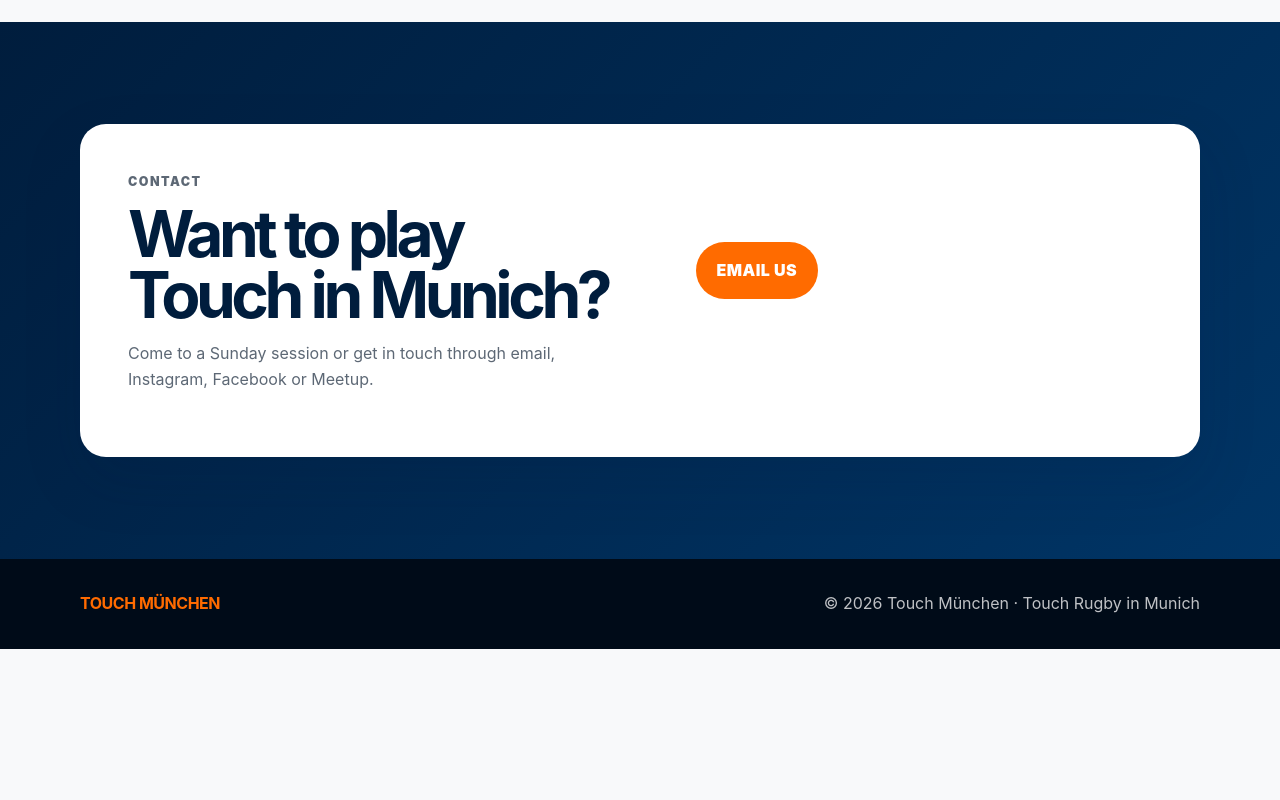
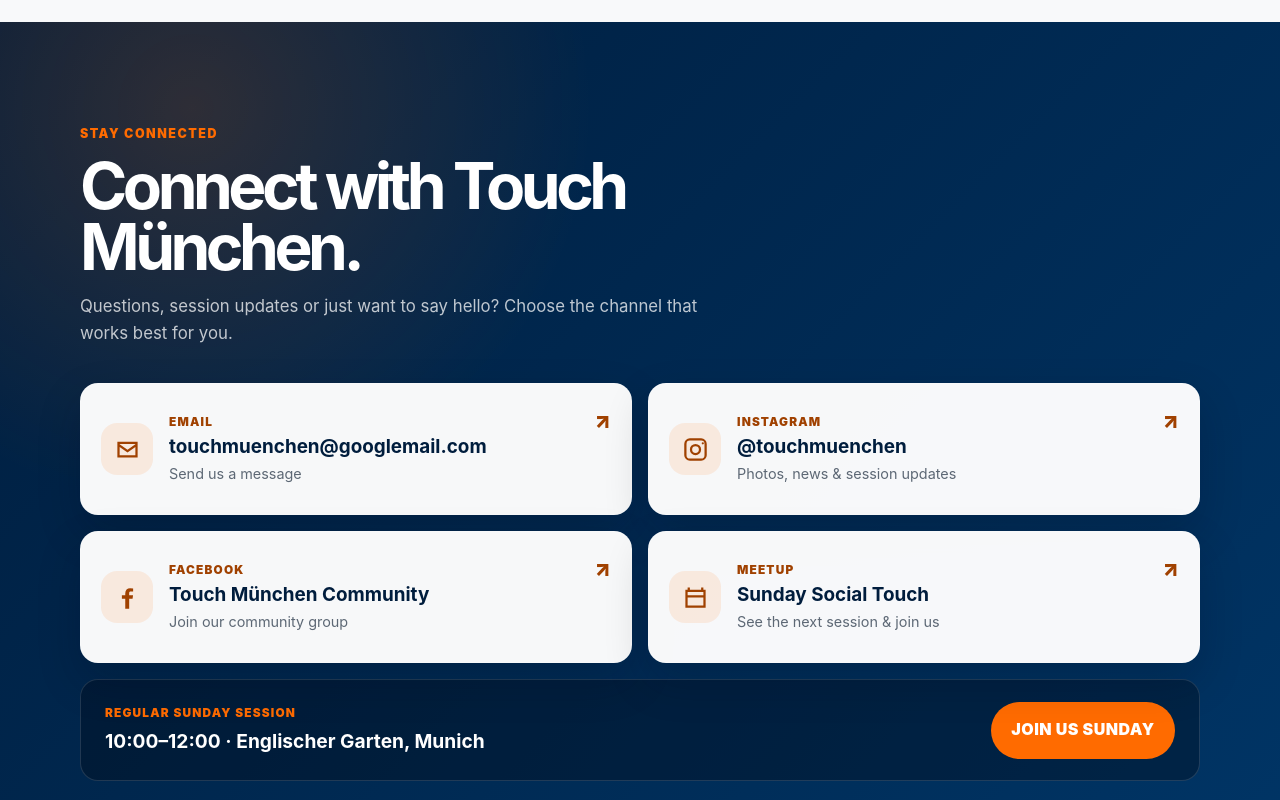
Before and after one commit to gomesprince/touchmuenchen, a plain HTML site: page index.html in a window 1280 px wide. Shown: the part 2800-3600 px from the top of the page. Before the commit the page ends 3449 px from the top, so only its background shows below. Drawn offline with Linux system fonts and the light colour scheme.

Commit message:
chore(contacts): updating landing page

```diff
--- /dev/null
+++ b/assets/css/contact.css
@@ -0,0 +1,183 @@
+.contact-section {
+  background:
+    radial-gradient(circle at 15% 10%, rgba(255, 107, 0, 0.18), transparent 30%),
+    linear-gradient(135deg, var(--navy), var(--navy-2));
+}
+
+.contact-heading {
+  max-width: 760px;
+  margin-bottom: 2.25rem;
+}
+
+.contact-heading h2 {
+  color: var(--white);
+}
+
+.contact-heading > p:last-child {
+  max-width: 630px;
+  margin: 1rem 0 0;
+  color: rgba(255, 255, 255, 0.74);
+  font-size: 1.05rem;
+}
+
+.contact-grid {
+  display: grid;
+  grid-template-columns: repeat(2, minmax(0, 1fr));
+  gap: 1rem;
+}
+
+.contact-card {
+  position: relative;
+  display: grid;
+  grid-template-columns: auto minmax(0, 1fr) auto;
+  align-items: center;
+  gap: 1rem;
+  min-height: 132px;
+  padding: 1.25rem;
+  overflow: hidden;
+  background: rgba(255, 255, 255, 0.97);
+  border: 1px solid rgba(255, 255, 255, 0.16);
+  border-radius: var(--radius);
+  box-shadow: 0 18px 44px rgba(0, 11, 24, 0.2);
+  transition:
+    transform 180ms ease,
+    box-shadow 180ms ease,
+    border-color 180ms ease;
+}
+
+.contact-card:hover,
+.contact-card:focus-visible {
+  transform: translateY(-4px);
+  border-color: rgba(255, 107, 0, 0.7);
+  box-shadow: 0 24px 55px rgba(0, 11, 24, 0.3);
+}
+
+.contact-card:focus-visible {
+  outline: 3px solid rgba(255, 107, 0, 0.45);
+  outline-offset: 3px;
+}
+
+.contact-icon {
+  width: 52px;
+  height: 52px;
+  display: grid;
+  place-items: center;
+  flex: 0 0 auto;
+  border-radius: 16px;
+  background: rgba(255, 107, 0, 0.11);
+  color: var(--orange-dark);
+}
+
+.contact-icon svg {
+  width: 27px;
+  height: 27px;
+  fill: currentColor;
+}
+
+.contact-content {
+  min-width: 0;
+  display: flex;
+  flex-direction: column;
+}
+
+.contact-label {
+  margin-bottom: 0.15rem;
+  color: var(--orange-dark);
+  font-size: 0.74rem;
+  font-weight: 950;
+  letter-spacing: 0.1em;
+  text-transform: uppercase;
+}
+
+.contact-content strong {
+  color: var(--navy);
+  font-size: clamp(1rem, 2vw, 1.18rem);
+  line-height: 1.25;
+  overflow-wrap: anywhere;
+}
+
+.contact-content > span:last-child {
+  margin-top: 0.25rem;
+  color: var(--muted);
+  font-size: 0.9rem;
+}
+
+.contact-arrow {
+  align-self: start;
+  color: var(--orange-dark);
+  font-size: 1.3rem;
+  font-weight: 900;
+}
+
+.contact-session {
+  display: flex;
+  align-items: center;
+  justify-content: space-between;
+  gap: 1.5rem;
+  margin-top: 1rem;
+  padding: 1.35rem 1.5rem;
+  background: rgba(0, 11, 24, 0.38);
+  border: 1px solid rgba(255, 255, 255, 0.13);
+  border-radius: var(--radius);
+  color: var(--white);
+}
+
+.contact-session > div {
+  display: flex;
+  flex-direction: column;
+  gap: 0.15rem;
+}
+
+.contact-session-kicker {
+  color: var(--orange);
+  font-size: 0.74rem;
+  font-weight: 950;
+  letter-spacing: 0.1em;
+  text-transform: uppercase;
+}
+
+.contact-session strong {
+  font-size: clamp(1rem, 2vw, 1.2rem);
+}
+
+@media (max-width: 820px) {
+  .contact-grid {
+    grid-template-columns: 1fr;
+  }
+
+  .contact-session {
+    align-items: stretch;
+    flex-direction: column;
+  }
+
+  .contact-session .button {
+    width: 100%;
+  }
+}
+
+@media (max-width: 520px) {
+  .contact-card {
+    grid-template-columns: auto minmax(0, 1fr);
+    min-height: 0;
+    padding: 1rem;
+  }
+
+  .contact-icon {
+    width: 46px;
+    height: 46px;
+    border-radius: 14px;
+  }
+
+  .contact-icon svg {
+    width: 24px;
+    height: 24px;
+  }
+
+  .contact-arrow {
+    display: none;
+  }
+
+  .contact-session {
+    padding: 1.1rem;
+  }
+}
--- a/index.html
+++ b/index.html
@@ -11,6 +11,7 @@
   <meta name="theme-color" content="#001d3d" />
   <title>Touch München | Touch Rugby in Munich</title>
   <link rel="stylesheet" href="assets/css/styles.css" />
+  <link rel="stylesheet" href="assets/css/contact.css" />
 </head>
 
 <body>
@@ -241,52 +242,102 @@
       </div>
     </section>
 
-    <section class="section cta-section" id="contact" aria-labelledby="contact-title">
-      <div class="container cta-card">
-        <div>
-          <p class="eyebrow">Contact</p>
-
-          <h2 id="contact-title">Want to play Touch in Munich?</h2>
-
+    <section class="section cta-section contact-section" id="contact" aria-labelledby="contact-title">
+      <div class="container">
+        <div class="contact-heading">
+          <p class="eyebrow">Stay connected</p>
+          <h2 id="contact-title">Connect with Touch München.</h2>
           <p>
-            Come to a Sunday session or get in touch through email,
-            Instagram, Facebook or Meetup.
+            Questions, session updates or just want to say hello?
+            Choose the channel that works best for you.
           </p>
         </div>
 
-        <div class="hero-actions">
-          <a
-            class="button button-primary"
-            href="mailto:touchmuenchen@googlemail.com"
-          >
-            Email us
+        <div class="contact-grid">
+          <a class="contact-card contact-email" href="mailto:touchmuenchen@googlemail.com">
+            <span class="contact-icon" aria-hidden="true">
+              <svg viewBox="0 0 24 24" role="img">
+                <path d="M3 5h18v14H3V5Zm2 2v.4l7 4.9 7-4.9V7H5Zm14 10V9.8l-7 4.9-7-4.9V17h14Z"/>
+              </svg>
+            </span>
+            <span class="contact-content">
+              <span class="contact-label">Email</span>
+              <strong>touchmuenchen@googlemail.com</strong>
+              <span>Send us a message</span>
+            </span>
+            <span class="contact-arrow" aria-hidden="true">↗</span>
           </a>
 
           <a
-            class="button button-secondary"
+            class="contact-card"
             href="https://www.instagram.com/touchmuenchen/"
             target="_blank"
             rel="noopener noreferrer"
           >
-            Instagram
+            <span class="contact-icon" aria-hidden="true">
+              <svg viewBox="0 0 24 24" role="img">
+                <path d="M7 2h10a5 5 0 0 1 5 5v10a5 5 0 0 1-5 5H7a5 5 0 0 1-5-5V7a5 5 0 0 1 5-5Zm0 2a3 3 0 0 0-3 3v10a3 3 0 0 0 3 3h10a3 3 0 0 0 3-3V7a3 3 0 0 0-3-3H7Zm11.5 1.5a1 1 0 1 1 0 2 1 1 0 0 1 0-2ZM12 7a5 5 0 1 1 0 10 5 5 0 0 1 0-10Zm0 2a3 3 0 1 0 0 6 3 3 0 0 0 0-6Z"/>
+              </svg>
+            </span>
+            <span class="contact-content">
+              <span class="contact-label">Instagram</span>
+              <strong>@touchmuenchen</strong>
+              <span>Photos, news & session updates</span>
+            </span>
+            <span class="contact-arrow" aria-hidden="true">↗</span>
           </a>
 
           <a
-            class="button button-secondary"
+            class="contact-card"
             href="https://www.facebook.com/groups/touchmuc/"
             target="_blank"
             rel="noopener noreferrer"
           >
-            Facebook
+            <span class="contact-icon" aria-hidden="true">
+              <svg viewBox="0 0 24 24" role="img">
+                <path d="M13.5 22v-9h3l.45-3h-3.45V8.1c0-.87.24-1.46 1.5-1.46H17V4a27 27 0 0 0-2.64-.14c-2.61 0-4.36 1.6-4.36 4.52V10H7v3h3v9h3.5Z"/>
+              </svg>
+            </span>
+            <span class="contact-content">
+              <span class="contact-label">Facebook</span>
+              <strong>Touch München Community</strong>
+              <span>Join our community group</span>
+            </span>
+            <span class="contact-arrow" aria-hidden="true">↗</span>
           </a>
 
           <a
-            class="button button-secondary"
+            class="contact-card contact-meetup"
             href="https://www.meetup.com/munchen-touch-rugby-social-sunday-game-in-englischer-garten/"
             target="_blank"
             rel="noopener noreferrer"
           >
-            Meetup
+            <span class="contact-icon" aria-hidden="true">
+              <svg viewBox="0 0 24 24" role="img">
+                <path d="M5 3v2H3v16h18V5h-2V3h-2v2H7V3H5Zm14 7H5V7h14v3Zm0 9H5v-7h14v7Z"/>
+              </svg>
+            </span>
+            <span class="contact-content">
+              <span class="contact-label">Meetup</span>
+              <strong>Sunday Social Touch</strong>
+              <span>See the next session & join us</span>
+            </span>
+            <span class="contact-arrow" aria-hidden="true">↗</span>
+          </a>
+        </div>
+
+        <div class="contact-session">
+          <div>
+            <span class="contact-session-kicker">Regular Sunday session</span>
+            <strong>10:00–12:00 · Englischer Garten, Munich</strong>
+          </div>
+          <a
+            class="button button-primary"
+            href="https://www.meetup.com/munchen-touch-rugby-social-sunday-game-in-englischer-garten/"
+            target="_blank"
+            rel="noopener noreferrer"
+          >
+            Join us Sunday
           </a>
         </div>
       </div>
```
